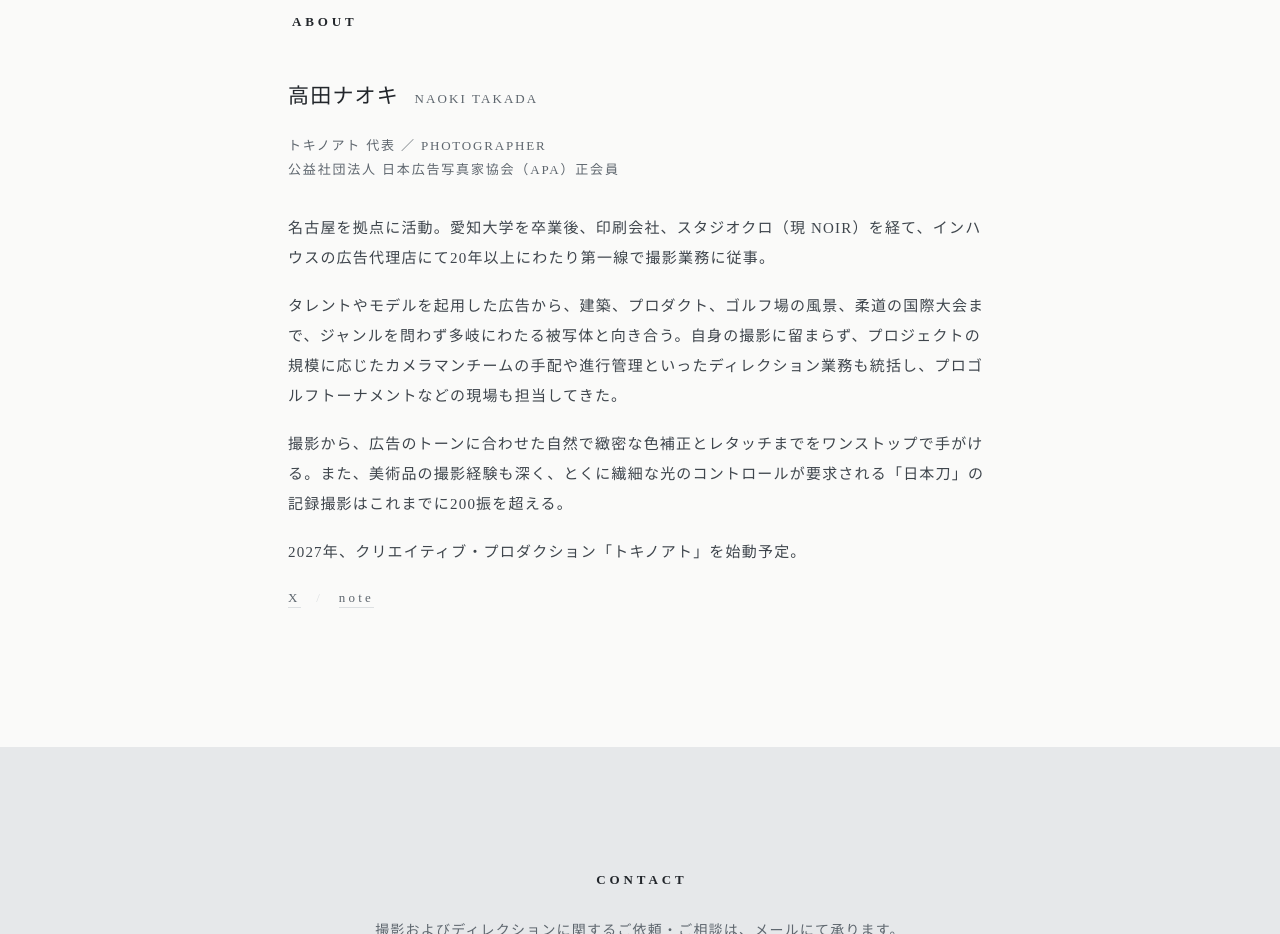
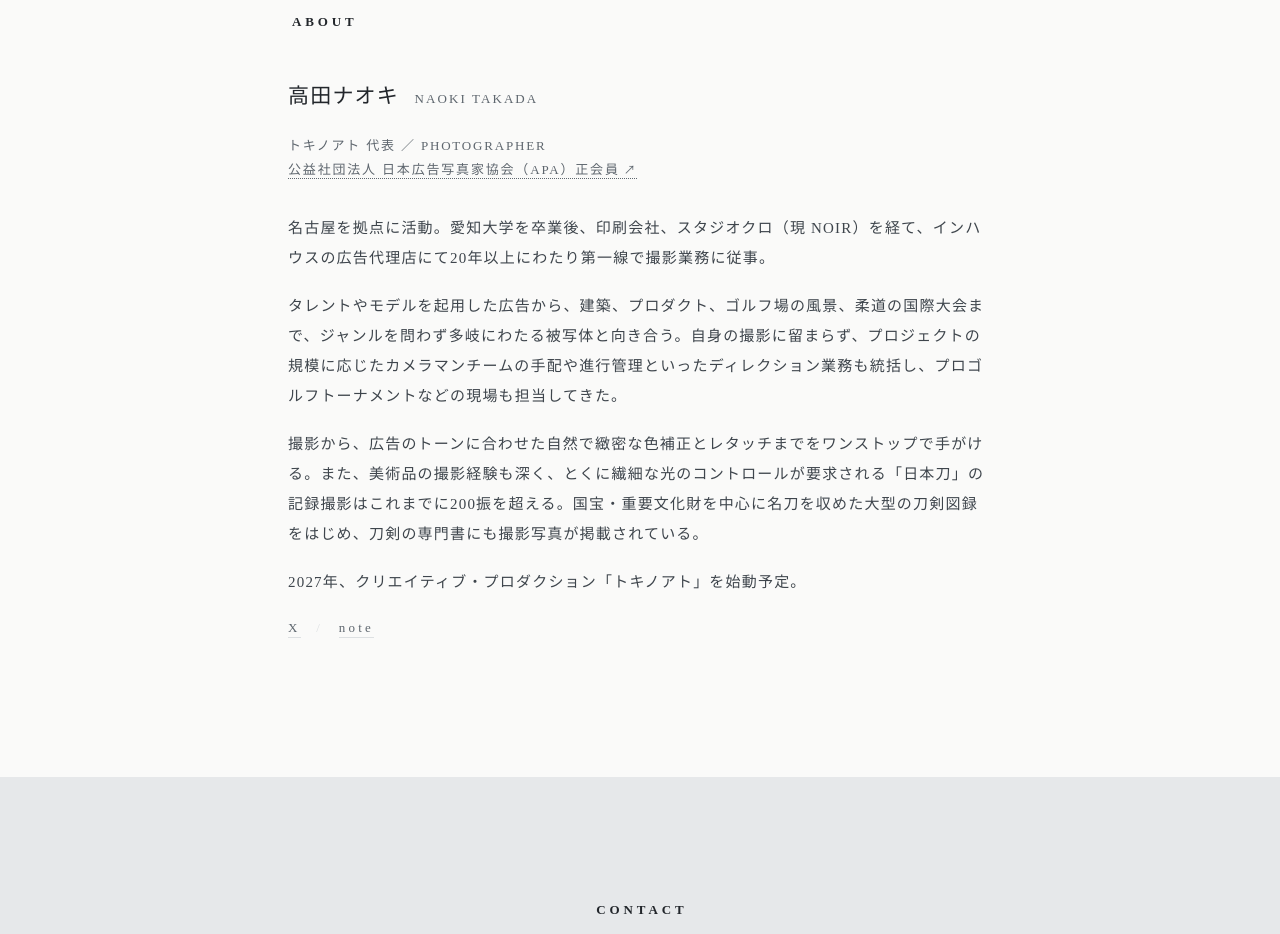
Before and after one commit to tokinoato/tokinoato.github.io, a plain HTML site: page index.html in a window 1280 px wide. Shown: the part 1780-2714 px from the top of the page. Drawn offline with Linux system fonts and the light colour scheme; a web font is replaced by a local one.

Commit message:
Add files via upload

```diff
--- a/index.html
+++ b/index.html
@@ -179,6 +179,11 @@
   .contact .mail:hover,.contact .mail:focus-visible{background:#6E747A;color:#FFFFFF;border-color:#6E747A} /* 白地→グレーに反転。白文字との対比 4.7:1 */
 
 
+  /* APA会員ページへのリンク：ふだんは点線の下線、触れると濃くなり矢印が動く */
+  .apa{color:var(--sub);text-decoration:none;border-bottom:1px dotted var(--sub);padding-bottom:1px;transition:color .3s,border-color .3s}
+  .apa .arrow{display:inline-block;margin-left:.35em;font-size:.9em;transition:transform .3s}
+  .apa:hover,.apa:focus-visible{color:var(--ink);border-bottom:1px solid var(--ink)}
+  .apa:hover .arrow,.apa:focus-visible .arrow{transform:translate(2px,-2px)}
   /* 代表の発信（X・note） */
   .links{margin:40px 0 0;font-size:13px;letter-spacing:.25em;color:var(--sub)}
   .links a{color:var(--sub);text-decoration:none;border-bottom:1px solid var(--rule);padding-bottom:2px;transition:color .3s,border-color .3s}
@@ -250,10 +255,10 @@
     <section class="band profile" aria-labelledby="h-profile"><div class="inner reveal">
       <h2 id="h-profile">ABOUT</h2>
       <p class="name">高田ナオキ<span lang="en">NAOKI TAKADA</span></p>
-      <p class="role">トキノアト 代表 ／ <span lang="en">PHOTOGRAPHER</span><br>公益社団法人 日本広告写真家協会（APA）正会員</p>
+      <p class="role">トキノアト 代表 ／ <span lang="en">PHOTOGRAPHER</span><br><a class="apa" href="https://apa.or.jp/ph/nao/" rel="me noopener" target="_blank">公益社団法人 日本広告写真家協会（APA）正会員<span class="arrow" aria-hidden="true">↗</span></a></p>
       <p>名古屋を拠点に活動。愛知大学を卒業後、印刷会社、スタジオクロ（現 NOIR）を経て、インハウスの広告代理店にて20年以上にわたり第一線で撮影業務に従事。</p>
       <p>タレントやモデルを起用した広告から、建築、プロダクト、ゴルフ場の風景、柔道の国際大会まで、ジャンルを問わず多岐にわたる被写体と向き合う。自身の撮影に留まらず、プロジェクトの規模に応じたカメラマンチームの手配や進行管理といったディレクション業務も統括し、プロゴルフトーナメントなどの現場も担当してきた。</p>
-      <p>撮影から、広告のトーンに合わせた自然で緻密な色補正とレタッチまでをワンストップで手がける。また、美術品の撮影経験も深く、とくに繊細な光のコントロールが要求される「日本刀」の記録撮影はこれまでに200振を超える。</p>
+      <p>撮影から、広告のトーンに合わせた自然で緻密な色補正とレタッチまでをワンストップで手がける。また、美術品の撮影経験も深く、とくに繊細な光のコントロールが要求される「日本刀」の記録撮影はこれまでに200振を超える。国宝・重要文化財を中心に名刀を収めた大型の刀剣図録をはじめ、刀剣の専門書にも撮影写真が掲載されている。</p>
       <p>2027年、クリエイティブ・プロダクション「トキノアト」を始動予定。</p>
       <p class="links" lang="en"><a href="https://x.com/naografo" rel="me noopener" target="_blank">X</a><span class="sep" aria-hidden="true">/</span><a href="https://note.com/naokitakada" rel="me noopener" target="_blank">note</a></p>
     </div></section>
```
Also changed, not shown: llms.txt.
